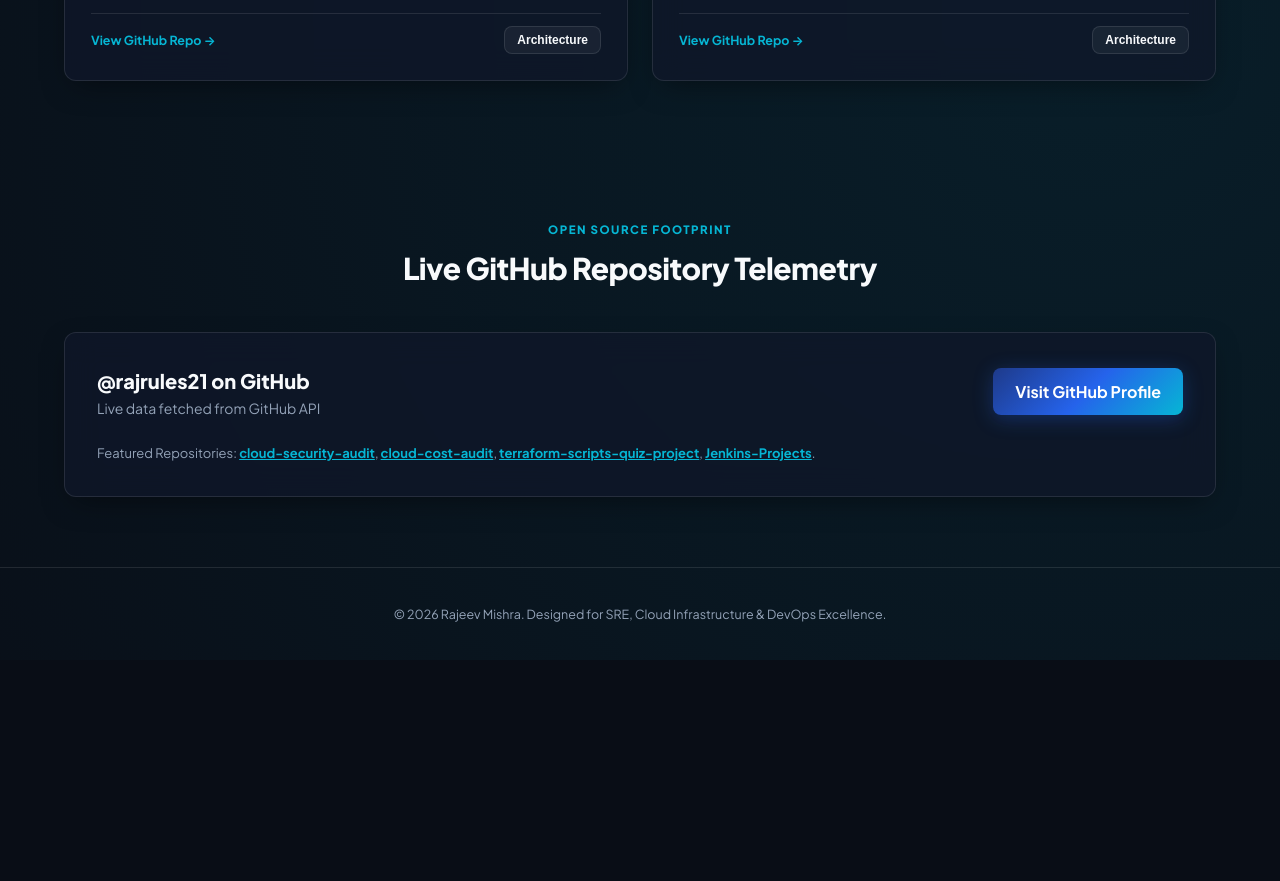
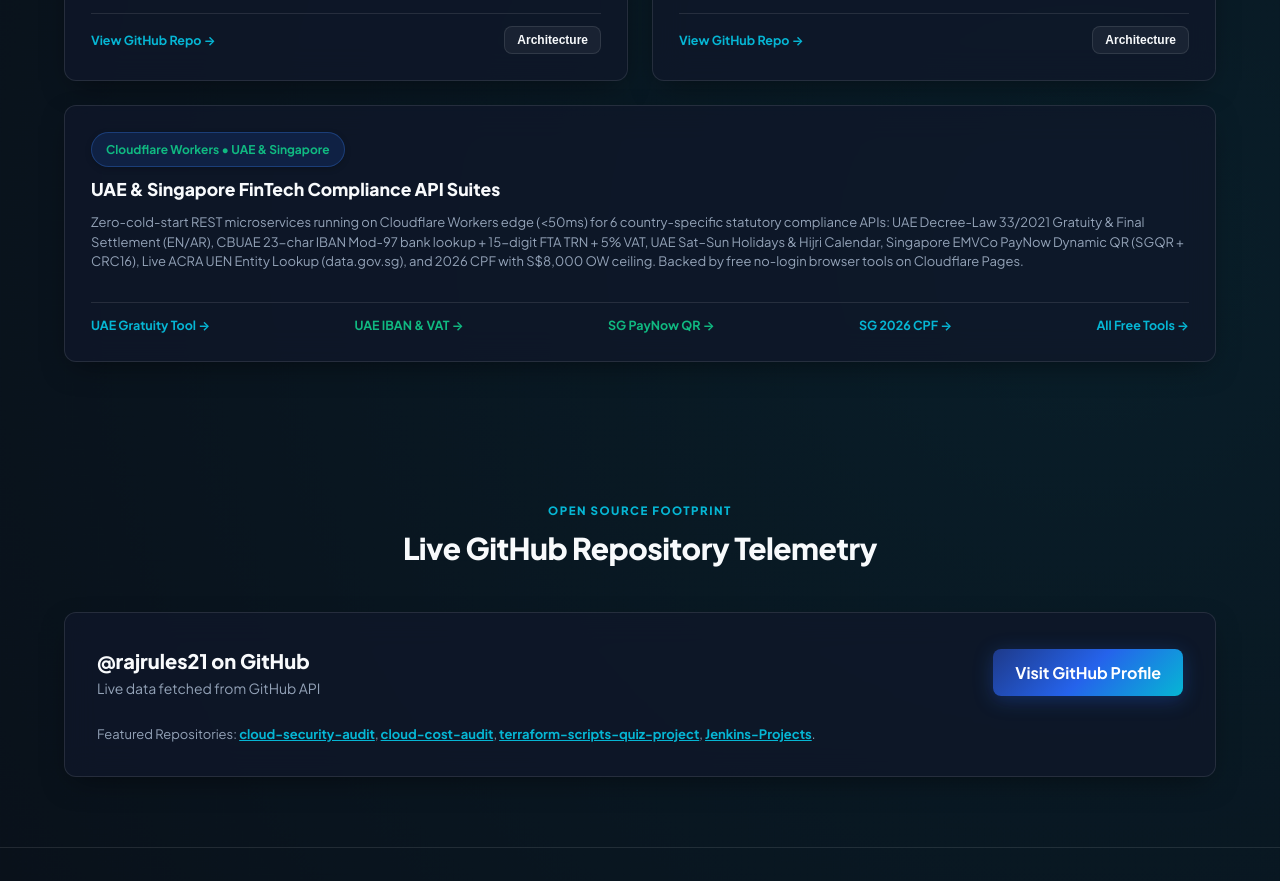
Before and after one commit to rajrules21/rajrules21.github.io, a plain HTML site: page index.html in a window 1280 px wide. Shown: the part 3627-4508 px from the top of the page. Before the commit the page ends 4287 px from the top, so only its background shows below. Drawn offline with Linux system fonts and the light colour scheme; no server answers.

Commit message:
feat: add UAE and Singapore FinTech compliance API suites project card with live tool links

```diff
--- a/index.html
+++ b/index.html
@@ -503,6 +503,26 @@
           </div>
         </div>
 
+        <!-- Project 5: UAE & Singapore FinTech API Suites -->
+        <div class="glass-panel project-card" style="grid-column: span 2;">
+          <div>
+            <div class="project-header">
+              <span class="pill-tag" style="background:var(--badge-bg); color:#10b981; margin-bottom:8px; display:inline-block;">Cloudflare Workers &bull; UAE &amp; Singapore</span>
+              <h3 class="project-title">UAE &amp; Singapore FinTech Compliance API Suites</h3>
+            </div>
+            <p class="project-desc">
+              Zero-cold-start REST microservices running on Cloudflare Workers edge (&lt;50ms) for 6 country-specific statutory compliance APIs: UAE Decree-Law 33/2021 Gratuity &amp; Final Settlement (EN/AR), CBUAE 23-char IBAN Mod-97 bank lookup + 15-digit FTA TRN + 5% VAT, UAE Sat–Sun Holidays &amp; Hijri Calendar, Singapore EMVCo PayNow Dynamic QR (SGQR + CRC16), Live ACRA UEN Entity Lookup (data.gov.sg), and 2026 CPF with S$8,000 OW ceiling. Backed by free no-login browser tools on Cloudflare Pages.
+            </p>
+          </div>
+          <div class="project-footer" style="flex-wrap:wrap; gap:10px;">
+            <a href="https://finops-tools.pages.dev/uae-gratuity-calculator/" target="_blank" class="project-link">UAE Gratuity Tool →</a>
+            <a href="https://finops-tools.pages.dev/uae-iban-vat-validator/" target="_blank" class="project-link" style="color:#10b981;">UAE IBAN &amp; VAT →</a>
+            <a href="https://finops-tools.pages.dev/paynow-qr-generator/" target="_blank" class="project-link" style="color:#10b981;">SG PayNow QR →</a>
+            <a href="https://finops-tools.pages.dev/singapore-cpf-calculator/" target="_blank" class="project-link">SG 2026 CPF →</a>
+            <a href="https://finops-tools.pages.dev/" target="_blank" class="project-link">All Free Tools →</a>
+          </div>
+        </div>
+
       </div>
     </div>
   </section>
```
